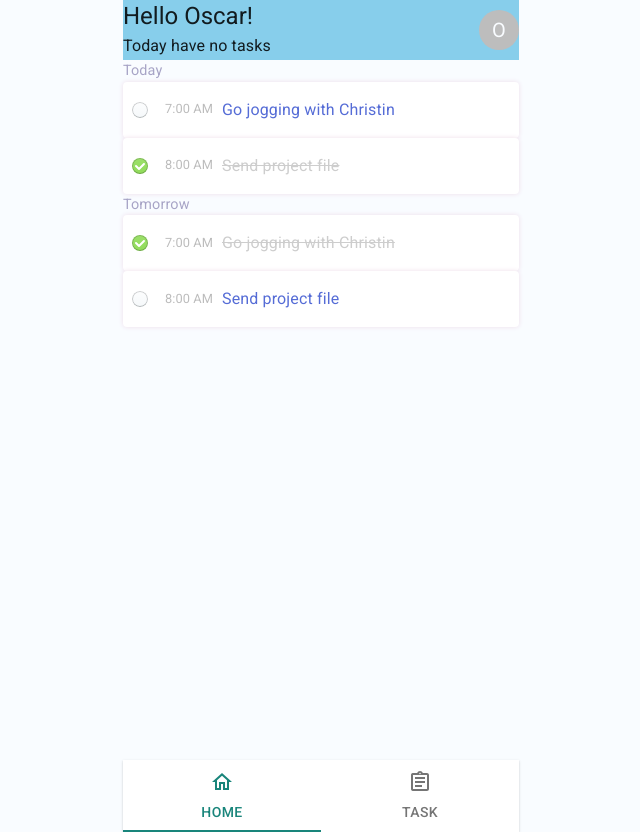
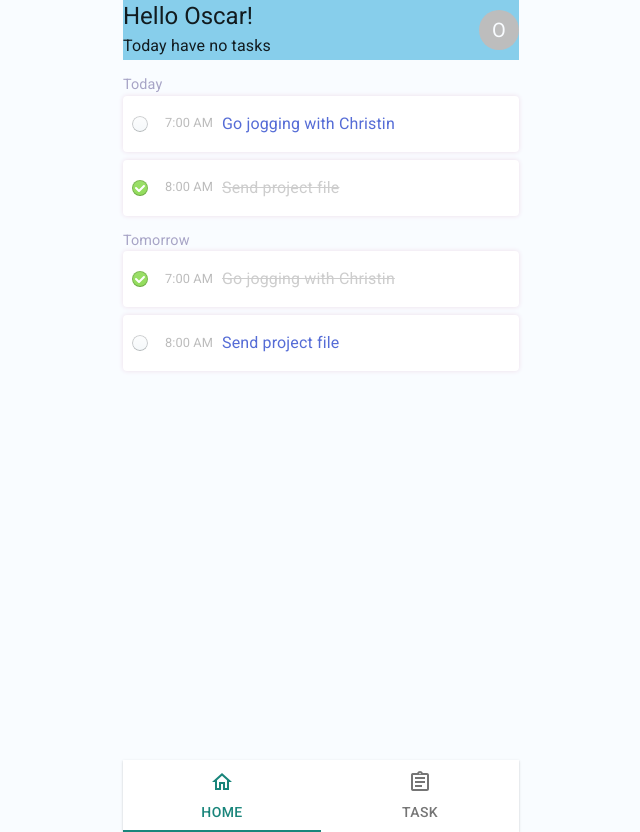
Before and after one commit to oscaramos/todo, a React (Create React App) app: page / in a window 1280 px wide. Shown: the whole page, without its empty margins (319-959 px from the left). Built offline with nearby package versions, Linux system fonts and the light colour scheme.

Commit message:
Improve Component Organization on ViewTasks

```diff
--- a/src/components/Tasks.js
+++ b/src/components/Tasks.js
@@ -101,15 +101,19 @@ function ViewTasks({ tasks, toggleCompleted }) {
     <Grid container direction='column'>
       {
         Object.entries(tasks).map(([day, dayTasks]) => (
-          <React.Fragment>
+          <React.Fragment key={day}>
+            <Grid item>
+              <div style={{ width: '100%', height: '1em' }} />
+            </Grid>
             <Grid item>
               <Typography className={classes.day}>
                 {day}
               </Typography>
             </Grid>
-
+            <Grid item container direction='column' spacing={1}>
               {
                 dayTasks.map((task, index) => (
+                  <Grid item key={index}>
                     <Paper className={classes.paper}>
                       <Grid container direction='row' alignItems='center' style={{ height: '100%' }}>
                         <Grid item sm={1}>
@@ -141,8 +145,10 @@ function ViewTasks({ tasks, toggleCompleted }) {
                         </Grid>
                       </Grid>
                     </Paper>
+                  </Grid>
                 ))
               }
+            </Grid>
           </React.Fragment>
         ))
       }
@@ -158,30 +164,30 @@ function Tasks() {
       {
         startTime: '7:00 AM',
         description: 'Go jogging with Christin',
-        completed: false
+        completed: false,
       },
       {
         startTime: '8:00 AM',
         description: 'Send project file',
-        completed: true
+        completed: true,
       },
     ],
     'Tomorrow': [
       {
         startTime: '7:00 AM',
         description: 'Go jogging with Christin',
-        completed: true
+        completed: true,
       },
       {
         startTime: '8:00 AM',
         description: 'Send project file',
-        completed: false
+        completed: false,
       },
     ],
   })
 
   const toggleCompleted = (day, index) => {
-    const newTasks = {...tasks}
+    const newTasks = { ...tasks }
     newTasks[day][index].completed = !newTasks[day][index].completed
     setTasks(newTasks)
   }
```
Lines whose indentation alone changed are shown as unchanged.
